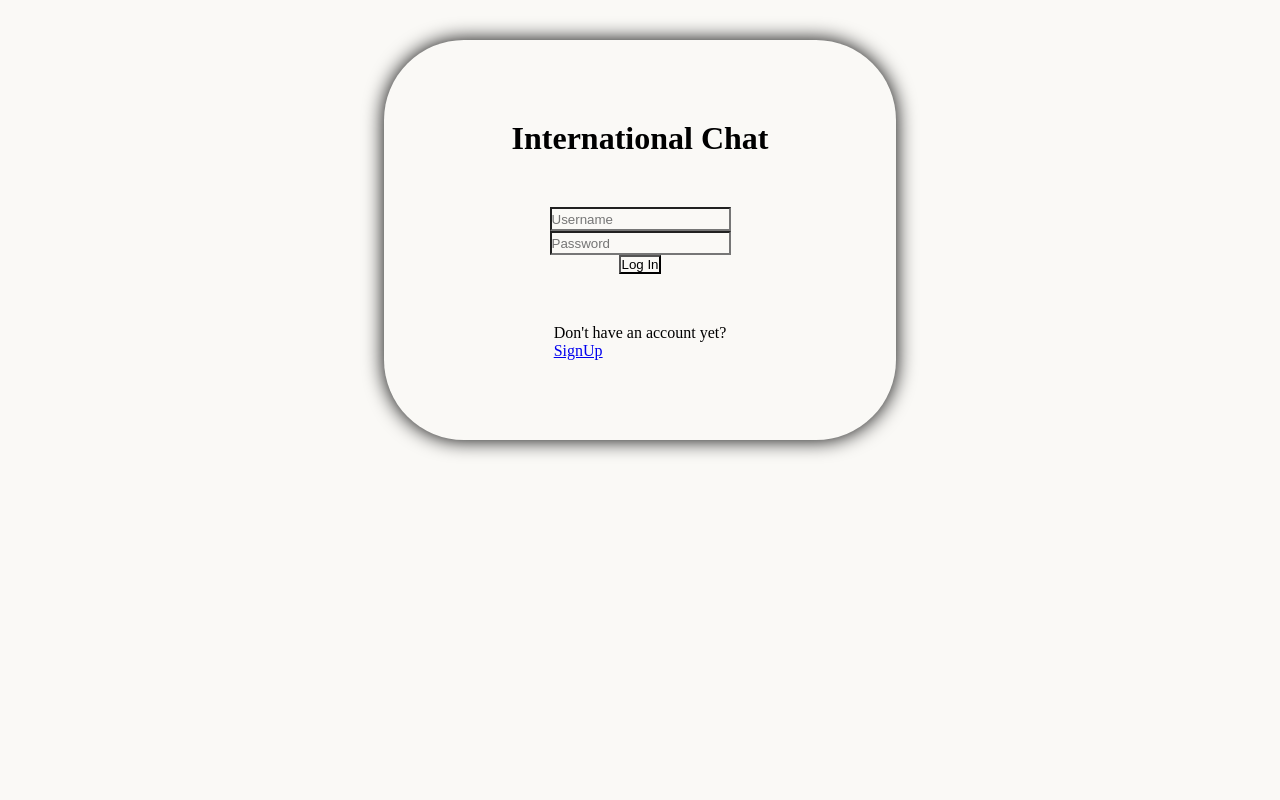
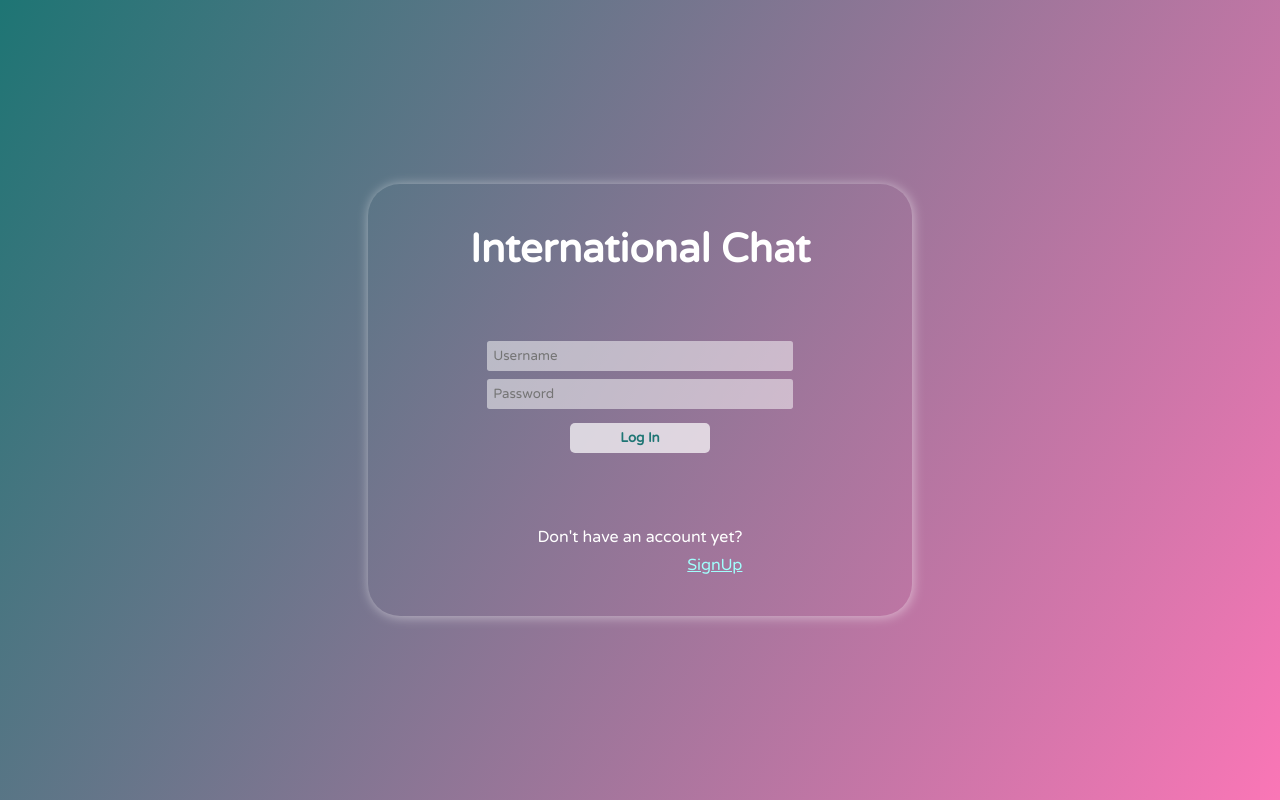
Before and after one commit to Babel-Chat/babel-chat-web, a React app: page / in a window 1280 px wide. Built offline with nearby package versions, Linux system fonts and the light colour scheme; no server answers.

Commit message:
add styling

```diff
--- a/client/components/chatRoom.jsx
+++ b/client/components/chatRoom.jsx
@@ -7,17 +7,28 @@ const socket = io.connect("http://localhost:3000")
 
 
 const ChatRoom = (props) => {
-  const { state, setState } = props; // messages: an array of message objects {text: string, created_at: timestamp, created_by: username}
+  const { state, setState, selectedRoom} = props; // messages: an array of message objects {text: string, created_at: timestamp, created_by: username}
   console.log('State Upon Chat Room Rerender: ', state);
   const messagesBox = [];
   state.messages.forEach(el => {
+    if (el.created_by === state.username){
     messagesBox.push(
-    <div className="message_box">
+    <div className="message_box_sent">
       <div className="created_by"><p>{el.created_by}:</p></div>
       <div className="message_text"><p>{el.text}</p></div>
       <div className="created_at"><p>{el.created_at}</p></div>
     </div>
     );
+    }
+    else {
+      messagesBox.push(
+        <div className="message_box_received">
+          <div className="created_by"><p>{el.created_by}:</p></div>
+          <div className="message_text"><p>{el.text}</p></div>
+          <div className="created_at"><p>{el.created_at}</p></div>
+        </div>
+        );
+    }
   });
 
   // const joinRoom = () => {
@@ -81,7 +92,7 @@ const ChatRoom = (props) => {
   // };
 
 
-  // if (state.messages.length){
+  if (selectedRoom){
     return (
       <div className="chat_box_container">
         <div className="message_box_container">
@@ -96,11 +107,11 @@ const ChatRoom = (props) => {
       </div>
     )
     }
-  // else {
-  //   return (
-  //     <p>No messages!</p>
-  //   )
-  // }
-// };
+  else {
+    return (
+      <p></p>
+    )
+  }
+};
 
 export default ChatRoom;
--- a/client/components/chatsMenu.jsx
+++ b/client/components/chatsMenu.jsx
@@ -3,7 +3,7 @@ import axios from 'axios';
 
 
 const ChatsMenu = (props) => {
-  const {setState, state} = props;
+  const {setState, state, setSelectedRoom} = props;
   console.log('chats: ', state.chats);
 
   const chatSelectHandler = (room_id, friend_language) => {
@@ -20,6 +20,7 @@ const ChatsMenu = (props) => {
       newState.current_room_id = room_id;
       newState.friend_language = friend_language;
       setState(newState);
+      setSelectedRoom(true);
     })
   };
   // create a buttons array to store JSX elements of type button that contain the name of each friend
--- a/client/pages/LoginPage.jsx
+++ b/client/pages/LoginPage.jsx
@@ -35,12 +35,13 @@ const LoginPage = (props) => {
     }
   return (
     <div id="login-page">
+      <div id="login-page-container">
         <h1>International Chat</h1>
         <div className="login-container">
           <form id="login-inputs">
             <input id="username" type="text" placeholder="Username" required></input>
             <input id="password" type="password" placeholder="Password" required></input>
-          <button id="login-sumbit" onClick={handleLogin}>Log In</button>
+            <button className="login-button" id="login-sumbit" onClick={handleLogin}>Log In</button>
           </form>
         </div>
         <div id="sign-up-message">
@@ -48,6 +49,7 @@ const LoginPage = (props) => {
           <Link to="/signup">SignUp</Link>
         </div>
       </div>
+    </div>
   )
 }
 
--- a/client/pages/MainPage.jsx
+++ b/client/pages/MainPage.jsx
@@ -1,4 +1,4 @@
-import React, { Component } from 'react';
+import React, { Component, useState} from 'react';
 import {Link} from 'react-router-dom';
 import axios from 'axios';
 import ChatsMenu from '../components/chatsMenu';
@@ -6,17 +6,28 @@ import ChatRoom from '../components/chatRoom';
 
 const MainPage = (props) => {
   const {state, setState} = props;
+
+  const [selectedRoom, setSelectedRoom] = useState(false);
+
   console.log('Props: ', props);
 
   return (
     <div id="main-page">
-      {/* Head of Main Page */}
-      <div>
-        <h1>International Chat</h1>
-      </div>
-      <div>
-        <ChatRoom key={'chatroom'} state={state} setState={setState}/>
-        <ChatsMenu key={'chatmenu'} state={state} setState={setState}/>
+      <div id="main-page-container">
+        {/* Head of Main Page */}
+        <div id="main-page-header">
+
+          <h1>Babel Chat</h1>
+
+        </div>
+        <div id="null-div">
+        </div>
+        <div id="main-chat-room">
+          <ChatRoom  key={'chatroom'} selectedRoom={selectedRoom} state={state} setState={setState}/>
+        </div>
+        <div id="main-chat-menu">
+          <ChatsMenu key={'chatmenu'} selectedRoom={selectedRoom} setSelectedRoom={setSelectedRoom} state={state} setState={setState}/>
+        </div>
       </div>
     </div>
   )
--- a/client/pages/SignUpPage.jsx
+++ b/client/pages/SignUpPage.jsx
@@ -28,6 +28,7 @@ const SignupPage = (props) => {
 
   return (
     <div id="signup-page">
+      <div id="signup-page-container">
         <h1>Sign Up</h1>
         <div>
           <form id="signup-input">
@@ -48,6 +49,7 @@ const SignupPage = (props) => {
           </form>
         </div>
       </div>
+    </div>
   )
 }
 
--- a/client/styles/styles.scss
+++ b/client/styles/styles.scss
@@ -1,48 +1,120 @@
+@import url('https://fonts.googleapis.com/css2?family=Varela+Round&display=swap');
+
+$primary: rgb(30, 117, 116);
+$primaryLight: rgba(30, 117, 116, 0.5);
+$secondary: rgb(250, 118, 182);
+$hyperlink: rgb(161, 255, 253);
+$buttonColor: rgb(2, 155, 155);
+$darkPrimary: rgb(19, 71, 71);
+
 * {
   padding: 0px;
   margin: 0px;
-  background-color: #FAF9F6;
-
+  font-family: 'Varela Round', sans-serif;
+  color: #FFF;
 }
 
-body {
-  display: flex;
-  justify-content: center;
-  height: 60vh;
-  align-items: center;
+html {
+  background: linear-gradient(120deg, $primary, $secondary);
+  overflow: hidden;
+  height: 100vh;
 }
 
-#login-page {
+h1 {
+  font-size: 2.5em;
+  color: #FFF;
+  text-align: center;
+}
+
+#login-page, #signup-page {
+  display: flex;
+  align-items: center;
+  justify-content: center;
+  height: 100vh;
+}
+
+#login-page-container, #signup-page-container {
+  padding: 1em;
   display: flex;
   flex-direction: column;
   align-items: center;
   justify-content: center;
-  gap: 50px;
+  gap: 4em;
   border: solid line;
   width: 40vw;
   height: 50vh;
-  border-radius: 80px;
+  border-radius: 2em;
   min-height: 400px;
-  box-shadow: 0px 0px 20px;
+  box-shadow: 1px 1px 12px rgba(255, 255, 255, 0.5);
 
-  #login-inputs {
+  #login-inputs, #signup-input {
     display: flex;
     flex-direction: column;
     align-items: center;
     justify-content: center;
 
     input {
-      height: 20px;
+      margin: 0.3em;
+      padding-left: 0.5em;
+      height: 30px;
+      width: 300px;
+      border: 0px;
+      outline: none;
+      border-radius: 0.2em;
+      background-color: rgba(255, 255, 255, 0.5);
+      color: rgba(255, 255, 255, 0.9);
+    }
+
+    input:focus {
+      background-color: rgba(255, 255, 255, 0.6);
+    }
+
+    .login-button {
+      padding: 0 50px;
+      height: 30px;
+      margin: 10px;
+      background: rgba(255, 255, 255, 0.7);
+      border: none;
+      border-radius: 5px;
+      transition-duration: .3s;
+      color: $primary;
+      font-weight: bold;
+    }
+
+    .login-button:hover {
+      background: $primaryLight;
+      color: rgba(255, 255, 255, 0.9);
+      box-shadow: 1px 1px 12px rgba(255, 255, 255, 0.5);
+
+    }
+  }
+
+  #sign-up-message {
+    color: #FFF;
+    display: flex;
+    flex-direction: column;
+    align-items: flex-end;
+
+    p {
+      font-size: 1em;
+      padding-bottom: 0.5em;
+
+    }
+
+    a:link {
+      color: $hyperlink;
+    }
+    a:visited, a:hover {
+      color: $hyperlink;
     }
   }
 }
 
-#main-page{
-  display: flex;
-  flex-direction: column;
-  align-items: center;
-  justify-content: center;
+#signup-page{
+
+
 }
+
 
 #chats {
   display: flex;
@@ -53,16 +125,16 @@ body {
 .userButton {
   padding: 20px 50px;
   margin: 10px;
-  background: white;
-  border: 1px solid cyan;
+  background: rgba(255, 255, 255, 0.7);
+  border: 1px solid $buttonColor;
   border-radius: 5px;
   transition-duration: .3s;
-  color: rgb(17, 17, 17);
+  color: $buttonColor;
   font-weight: bold;
 }
 
 .userButton:hover {
-  background: cyan;
+  background: $buttonColor;
   color: white;
 }
 
@@ -72,3 +144,69 @@ body {
   border-radius: 10px;
   overflow: scroll;
 }
+
+.message_box_container{
+  display: flex;
+  flex-direction: column;
+}
+
+.message_box_sent {
+  align-self: flex-start;
+  border: 1px solid rgb(94, 94, 255);
+  background: rgb(94, 94, 255);
+  border-radius: 15px;
+  padding: 10px;
+}
+
+.message_box_received {
+  align-self: flex-end;
+  border: 1px solid rgb(161,161,161);
+  padding: 10px;
+  border-radius: 15px;
+  background: rgb(161, 161, 161);
+}
+
+.created_by {
+  font-weight: bold;
+}
+
+.message_text {
+  color: rgb(24, 24, 24);
+
+}
+
+.created_at {
+  font-size: 10px;
+}
+
+#main-page-container{
+  display: grid;
+  align-items: center;
+  justify-content: center;
+  gap: 10em;
+  grid-template-rows: 1fr;
+  grid-template-columns: 1fr;
+  grid-template-areas: "head head head head"
+                       "null room room menu"
+                       "null room room menu";
+}
+
+#null-div {
+  grid-area: null;
+}
+
+#main-page-header{
+  grid-area: head;
+}
+
+#main-chat-room{
+  grid-area: room;
+}
+
+#main-chat-menu{
+  grid-area: menu;
+}
+
+#header-titles {
+  display: flex;
+}
--- a/package.json
+++ b/package.json
@@ -14,6 +14,7 @@
   "license": "ISC",
   "dependencies": {
     "axios": "^0.27.2",
+    "concurrent": "^0.3.2",
     "cors": "^2.8.5",
     "dotenv": "^16.0.0",
     "express": "^4.18.1",
@@ -34,6 +35,9 @@
     "css-loader": "^6.7.1",
     "dotenv-webpack": "^7.1.0",
     "html-webpack-plugin": "^5.5.0",
+    "install": "^0.13.0",
+    "npm": "^8.9.0",
+    "sass": "^1.51.0",
     "sass-loader": "^12.6.0",
     "style-loader": "^3.3.1",
     "webpack": "^5.72.0",
--- a/webpack.config.js
+++ b/webpack.config.js
@@ -22,8 +22,8 @@ module.exports = {
         }
       },
       {
-        test: /\.scss$/i,
-        use: [ 'style-loader', 'css-loader']
+        test: /\.s[ac]ss$/i,
+        use: [ 'style-loader', 'css-loader', 'sass-loader',]
       }
     ],
   },
```
Lines whose indentation alone changed are shown as unchanged.
